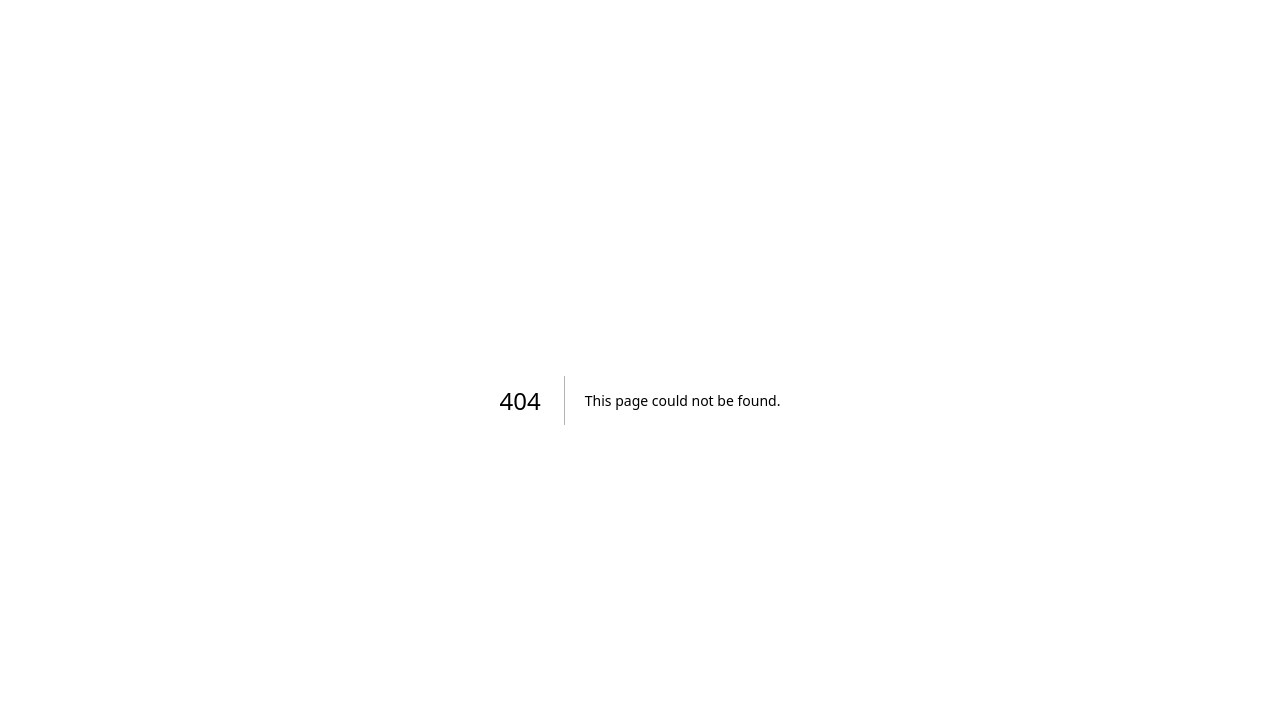
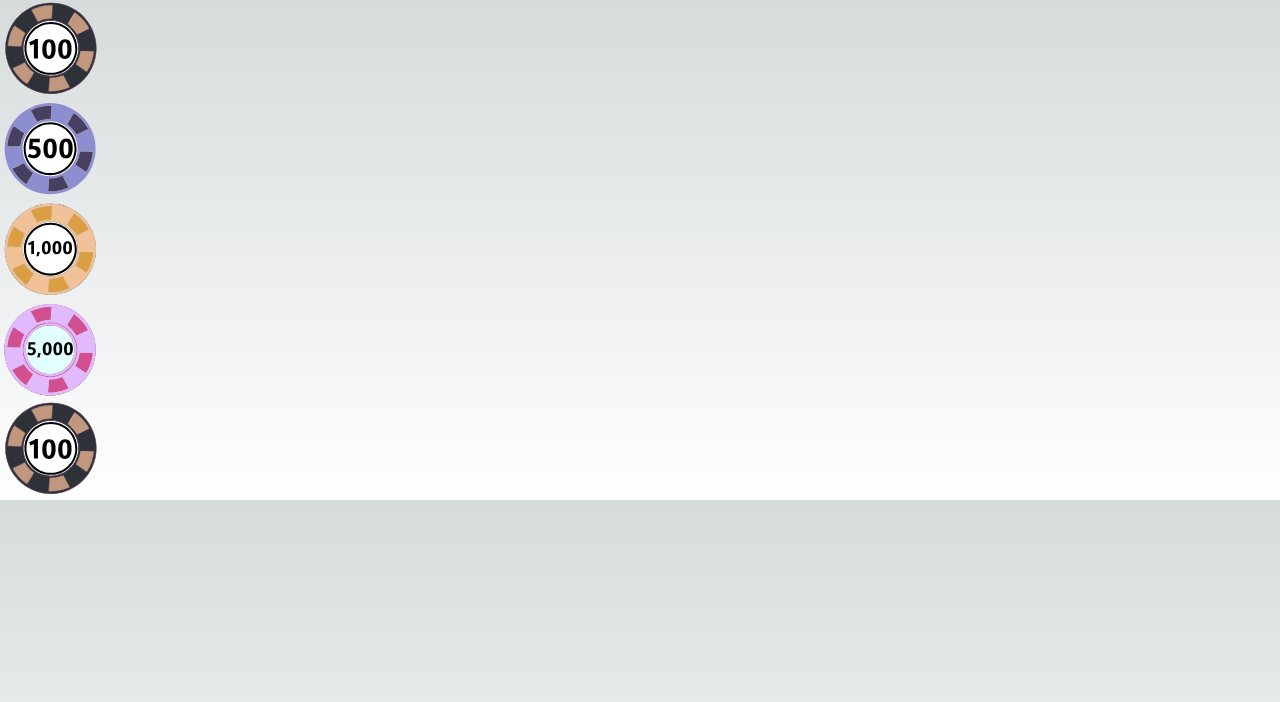
Before and after one commit to sayuen0/next-github-pages, a Next.js app: page /demo/multiChips in a window 1280 px wide. Before the commit this address had no page. Shown: the top 702 px of the page. Built offline with nearby package versions, Linux system fonts and the light colour scheme.

Commit message:
add multi chip page

```diff
--- /dev/null
+++ b/src/components/chips/SingleChip.tsx
@@ -0,0 +1,28 @@
+import { useState } from 'react';
+import { getResourcePath } from '@/utils/publicResource';
+
+export enum ChipValue {
+  OneHundred = 100,
+  FiveHundred = 500,
+  OneThousand = 1000,
+  FiveThousand = 5000,
+}
+
+interface SingleChipProps {
+  value: ChipValue;
+}
+
+export default function SingleChip({ value }: SingleChipProps) {
+  const [size, setSize] = useState({ width: 100, height: 100 }); // 初期サイズを設定
+  return (
+    <div>
+      {
+        <img
+          src={getResourcePath(`/static/img/chips/${value}.svg`)}
+          style={{ width: `${size.width}px`, height: `${size.height}px` }}
+          alt={`${value}.svg`}
+        />
+      }
+    </div>
+  );
+}
--- /dev/null
+++ b/src/pages/demo/multiChips.tsx
@@ -0,0 +1,21 @@
+import React from 'react';
+import SingleChip, { ChipValue } from '@/components/chips/SingleChip'; // Import the SingleChip component
+
+export default function MultiChipsPage() {
+  // Define array of chip values
+  const chipValues: ChipValue[] = [
+    ChipValue.OneHundred,
+    ChipValue.FiveHundred,
+    ChipValue.OneThousand,
+    ChipValue.FiveThousand,
+    ChipValue.OneHundred,
+  ];
+
+  return (
+    <div>
+      {chipValues.map((value, index) => (
+        <SingleChip key={index} value={value} /> // Render the SingleChip component
+      ))}
+    </div>
+  );
+}
--- a/src/pages/demo/singleChip.tsx
+++ /dev/null
@@ -1,18 +0,0 @@
-import { useState } from 'react';
-import { getResourcePath } from '@/utils/publicResource';
-
-export default function SingleChip() {
-  const [size, setSize] = useState({ width: 100, height: 100 }); // 初期サイズを設定
-
-  return (
-    <div>
-      {
-        <img
-          src={getResourcePath('/static/img/chips/500.svg')}
-          style={{ width: `${size.width}px`, height: `${size.height}px` }}
-          alt="500.svg"
-        />
-      }
-    </div>
-  );
-}
```
